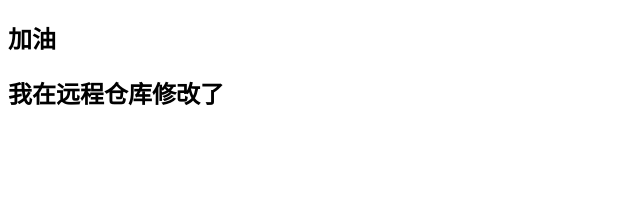
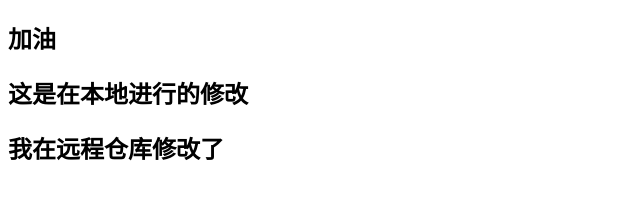
Before and after one commit to lazyAdult/git-demo-2021, a plain HTML site: page list.html in a window 1280 px wide. Shown: the whole page, without its empty margins (0-640 px from the left). Drawn offline with Linux system fonts and the light colour scheme.

Commit message:
测试冲突

```diff
--- a/list.html
+++ b/list.html
@@ -7,7 +7,7 @@
 </head>
 <body>
 	<h2>加油</h2>
-
+	<h2>这是在本地进行的修改</h2>
 	<h2>我在远程仓库修改了</h2>
 </body>
 </html>
```
